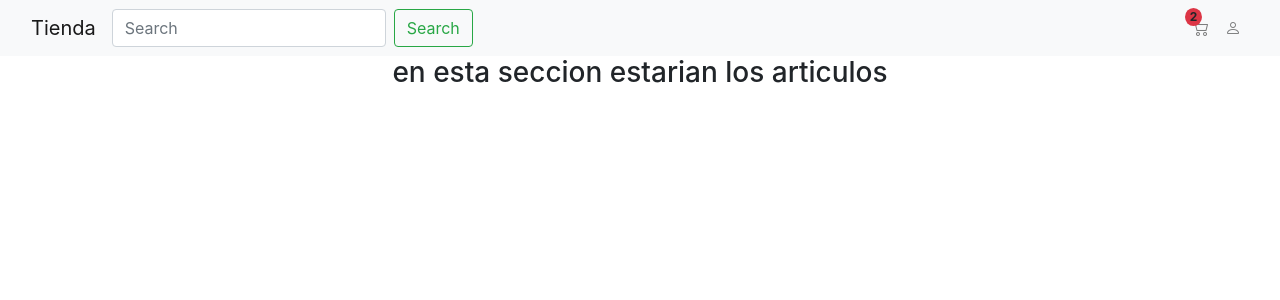
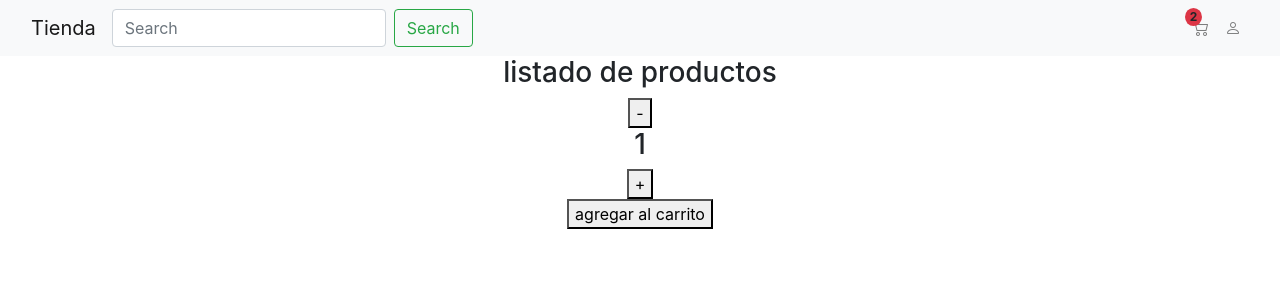
Before and after one commit to NicoQuattro/Ecommerce, a React (Create React App) app: page / in a window 1280 px wide. Shown: the top 300 px of the page. Built offline with nearby package versions, Linux system fonts and the light colour scheme.

Commit message:
agregando desafio contador

```diff
--- a/src/App.js
+++ b/src/App.js
@@ -7,9 +7,8 @@
 function App() {
   return (
     <div className="App">
-      <NavBar>
-      </NavBar>
-      <ItemListContainer/>
+      <NavBar/>
+      <ItemListContainer tittle="listado de productos"/>
     </div>
   );
 }
--- /dev/null
+++ b/src/components/ItemCount.jsx
@@ -0,0 +1,37 @@
+import { useState } from "react";
+
+const ItemCount =({stock, initial}) =>{
+
+    const[count, setCount] = useState (initial);
+
+    const incrementar = () => {
+        const newValue = count + 1
+        if (newValue <= stock){
+            setCount (newValue)
+        }
+
+    }
+    const decrementar = ()=>{
+        const newValue = count - 1
+        if (newValue >= 1){
+            setCount (newValue)
+        }
+    }
+
+
+    const onAdd = () => {
+        alert(`agregastes ${count} productos al carrito`)
+    }
+
+    return(
+    <>
+        <div>
+            <button onClick={decrementar}>-</button>
+            <h3>{count}</h3>
+            <button onClick={incrementar}>+</button>
+        </div>
+        <button onClick={onAdd}>agregar al carrito</button>
+    </>
+    )
+}
+export default ItemCount;
--- a/src/components/ItemListContainer.jsx
+++ b/src/components/ItemListContainer.jsx
@@ -1,6 +1,11 @@
-const ItemListContainer =() =>{
+import ItemCount from "./ItemCount";
+
+const ItemListContainer =({tittle}) =>{
     return(
-        <h3>en esta seccion estarian los articulos</h3>
+        <>
+        <h3>{tittle}</h3>
+        <ItemCount stock={9}  initial={1}/>
+        </>
     )
 }
 export default ItemListContainer;
```
